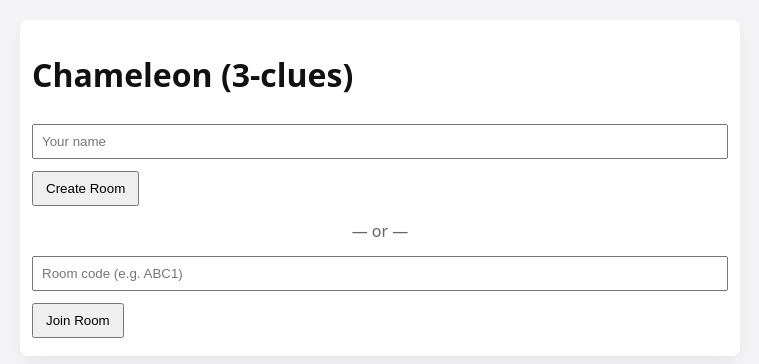
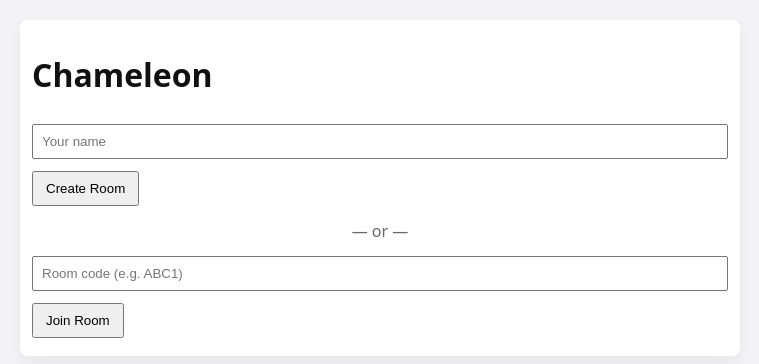
Before and after one commit to SampleText2/chameleon, a website: page client/index.html in a window 1280 px wide. Shown: the whole page, without its empty margins (260-1019 px from the left). Drawn offline with nearby package versions, Linux system fonts and the light colour scheme; no server answers.

Commit message:
Name Fix

```diff
--- a/client/index.html
+++ b/client/index.html
@@ -3,13 +3,13 @@
 <head>
   <meta charset="utf-8"/>
   <meta name="viewport" content="width=device-width,initial-scale=1"/>
-  <title>Chameleon — 3-clue version</title>
+  <title>Chameleon</title>
   <link rel="stylesheet" href="styles.css"/>
 </head>
 <body>
 <div id="app">
   <div id="screen-join" class="screen">
-    <h1>Chameleon (3-clues)</h1>
+    <h1>Chameleon</h1>
     <input id="nameInput" placeholder="Your name"/>
     <button id="createBtn">Create Room</button>
     <div class="or">— or —</div>
```
